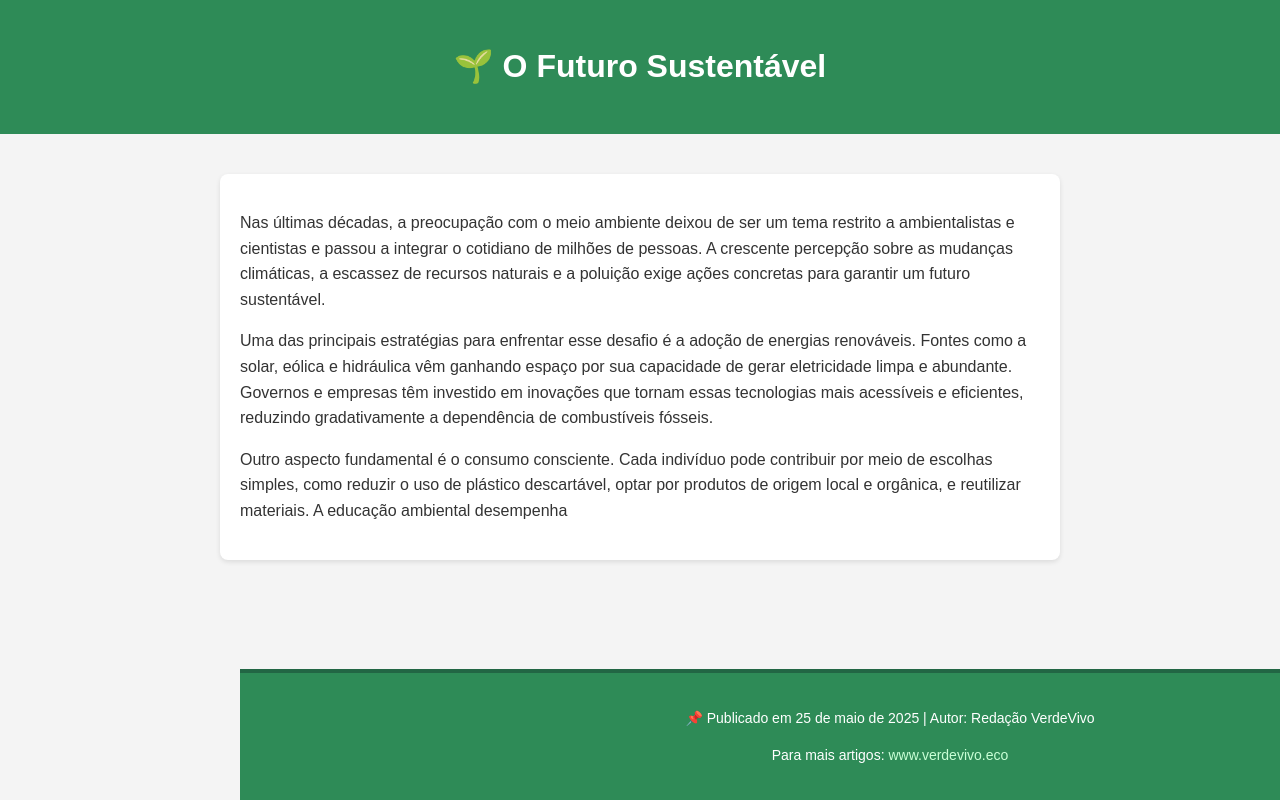
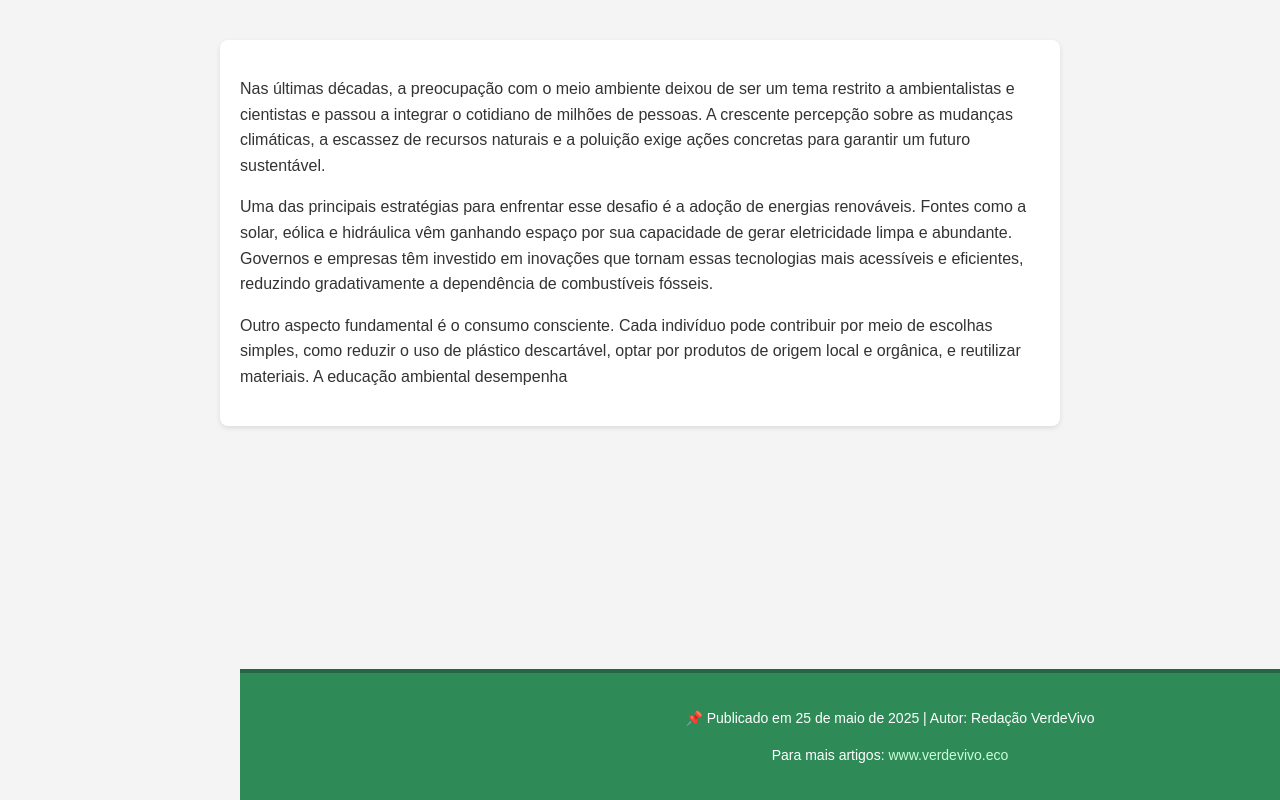
Before and after one commit to Dherickpinheiro123/dherickpinheiro123.github.io, a plain HTML site: page index.html in a window 1280 px wide. Drawn offline with Linux system fonts and the light colour scheme.

Commit message:
Update index.html

```diff
--- a/index.html
+++ b/index.html
@@ -7,10 +7,6 @@
 
 </head>
 <body>
-
-  <header>
-    <h1>🌱 O Futuro Sustentável</h1>
-  </header>
 
   <article>
     <p>Nas últimas décadas, a preocupação com o meio ambiente deixou de ser um tema restrito a ambientalistas e cientistas e passou a integrar o cotidiano de milhões de pessoas. A crescente percepção sobre as mudanças climáticas, a escassez de recursos naturais e a poluição exige ações concretas para garantir um futuro sustentável.</p>
```
